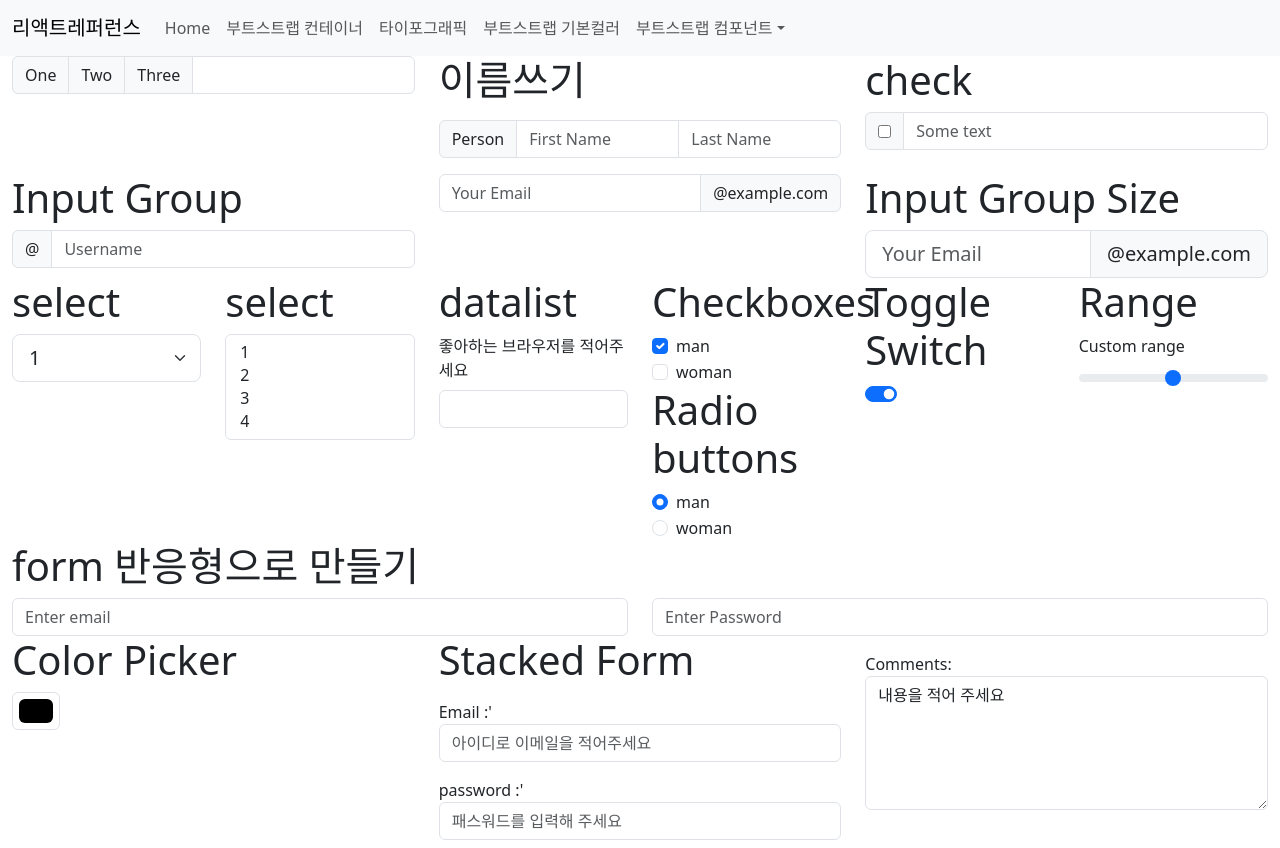
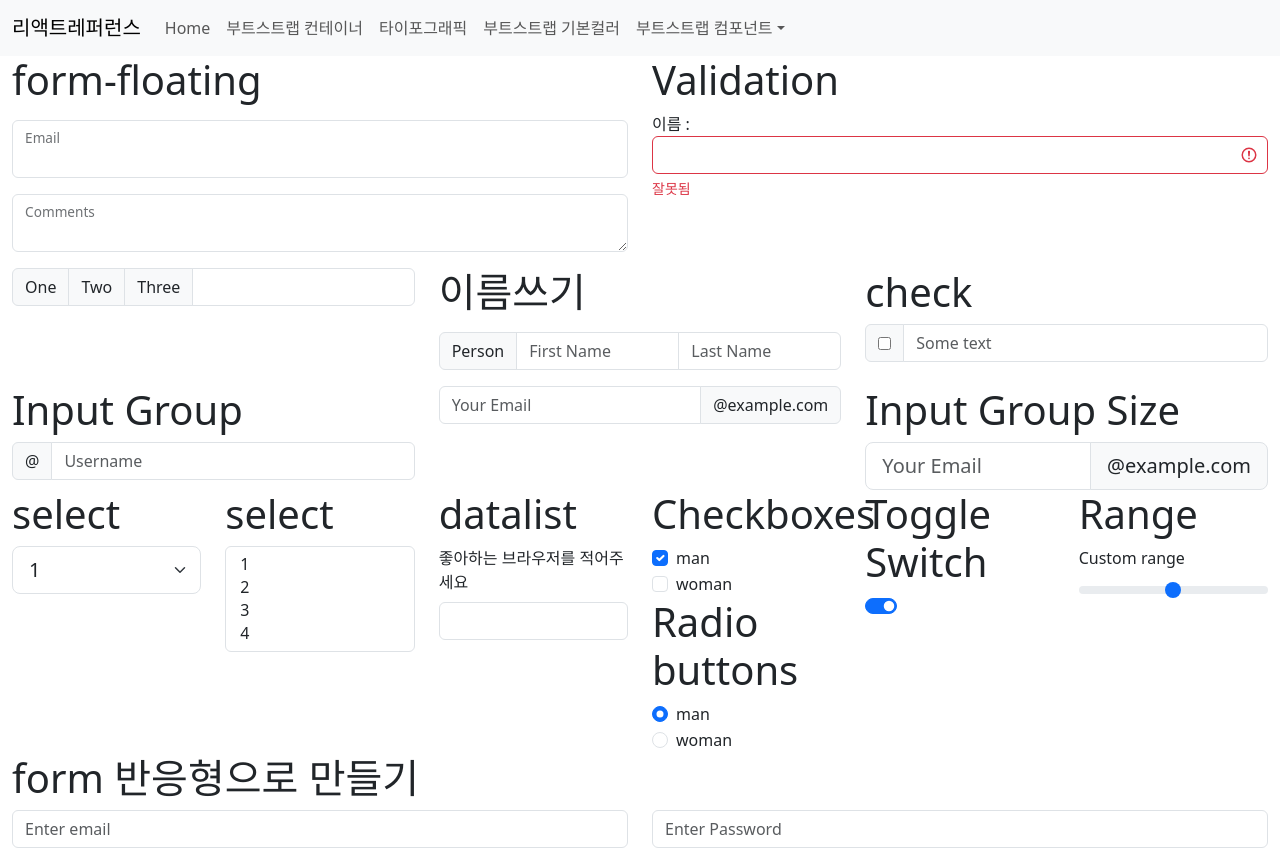
Before and after one commit to anakyn01/bootstrapcomponent, a React (Create React App) app: page /form in a window 1280 px wide. Shown: the top 848 px of the page. Built offline with nearby package versions, Linux system fonts and the light colour scheme.

Commit message:
0602last

```diff
--- a/public/index.html
+++ b/public/index.html
@@ -2,7 +2,7 @@
 <html lang="en">
   <head>
     <meta charset="utf-8" />
-    <link rel="icon" href="%PUBLIC_URL%/favicon.ico" />
+    <link rel="icon" href="%PUBLIC_URL%/farvicon.ico" />
     <meta name="viewport" content="width=device-width, initial-scale=1" />
     <script src="https://cdn.jsdelivr.net/npm/bootstrap@5.3.3/dist/js/bootstrap.bundle.min.js"></script>
     <meta name="theme-color" content="#000000" />
--- a/src/pages/Form.jsx
+++ b/src/pages/Form.jsx
@@ -6,8 +6,26 @@ const Form = () => {
 <Container fluid>{/*<div class="container-fluid">*/}
 <Row>
     <Col sm={6}>
+<h1>form-floating</h1>
+<div className="form-floating mb-3 mt-3">
+    <input type="text" className="form-control" />
+    <label htmlFor="email">Email</label>
+</div>
+<div className="form-floating mb-3 mt-3">
+<textarea className="form-control" id="coment" name="text"></textarea>
+    <label htmlFor="comment">Comments</label>
+</div>
     </Col>
     <Col sm={6}>
+<h1>Validation</h1>
+<form action="" className="was-validated">
+    <div className="">
+        <label htmlFor="">이름 :</label>
+        <input type="text" className="form-control" name="" required/>
+        <div className="valid-feedback">Okay</div>
+        <div className="invalid-feedback">잘못됨</div>
+    </div>
+</form>
     </Col>
 </Row>
 <Row>
```
Also changed, not shown: 2 other files (tests, documents, lock files or other folders).
